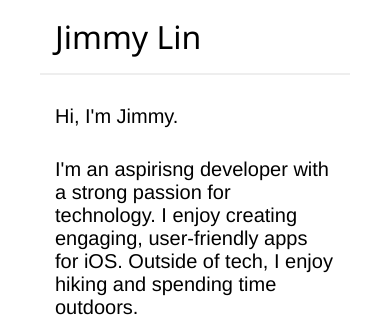
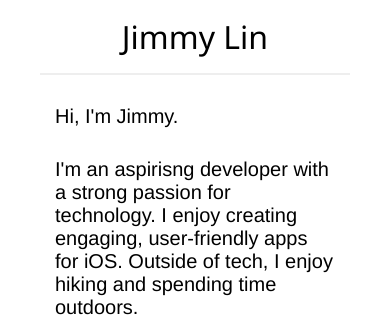
Before and after one commit to jmyjlin/jmyjlin.github.io, a plain HTML site: page index.html in a window 390 px wide. Shown: the top 327 px of the page. Drawn offline with Linux system fonts and the light colour scheme.

Commit message:
Update styles.css

```diff
--- a/styles.css
+++ b/styles.css
@@ -14,6 +14,18 @@ header {
 .logo {
   font-family: 'Segoe UI', Tahoma, Geneva, Verdana, sans-serif;
   font-weight: 100;
+}
+
+@media (max-width: 600px) {
+  header {
+    justify-content: center;
+    padding: 15px;
+  }
+
+  .logo {
+    text-align: center;
+    width: 100%;
+  }
 }
 
 hr {
```
